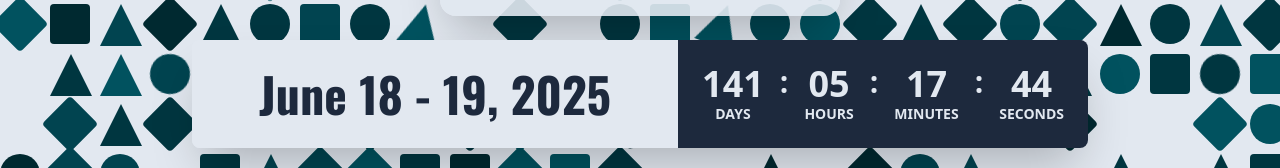
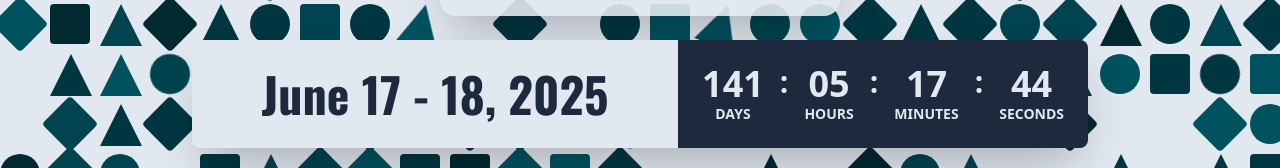
Before and after one commit to luissmontess/hackwebsite, a React (Vite) app: page / in a window 1280 px wide. Shown: the part 546-714 px from the top of the page. Built offline with nearby package versions, Linux system fonts and the light colour scheme.

Commit message:
Date change

```diff
--- a/src/App.tsx
+++ b/src/App.tsx
@@ -76,7 +76,7 @@ function App() {
               {/* Event Date */}
               <div className="w-full bg-slate-200 flex items-center justify-center text-slate-800 p-6">
                 <p className="text-3xl sm:text-5xl font-extrabold font-primary">
-                  June 18 - 19, 2025
+                  June 17 - 18, 2025
                 </p>
               </div>
 
```
